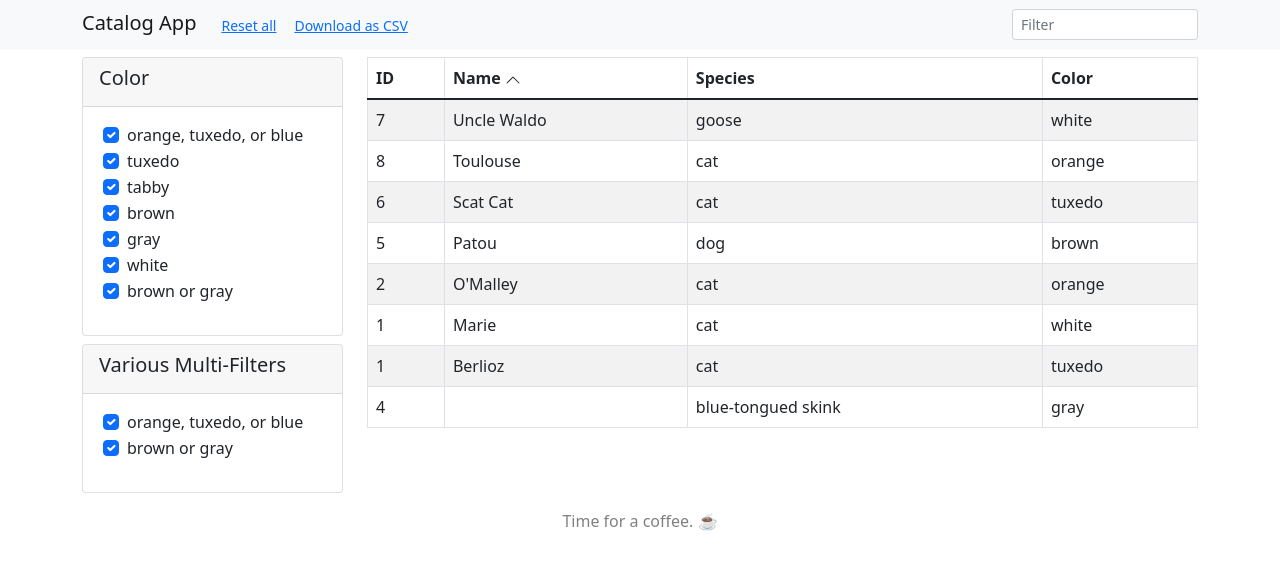
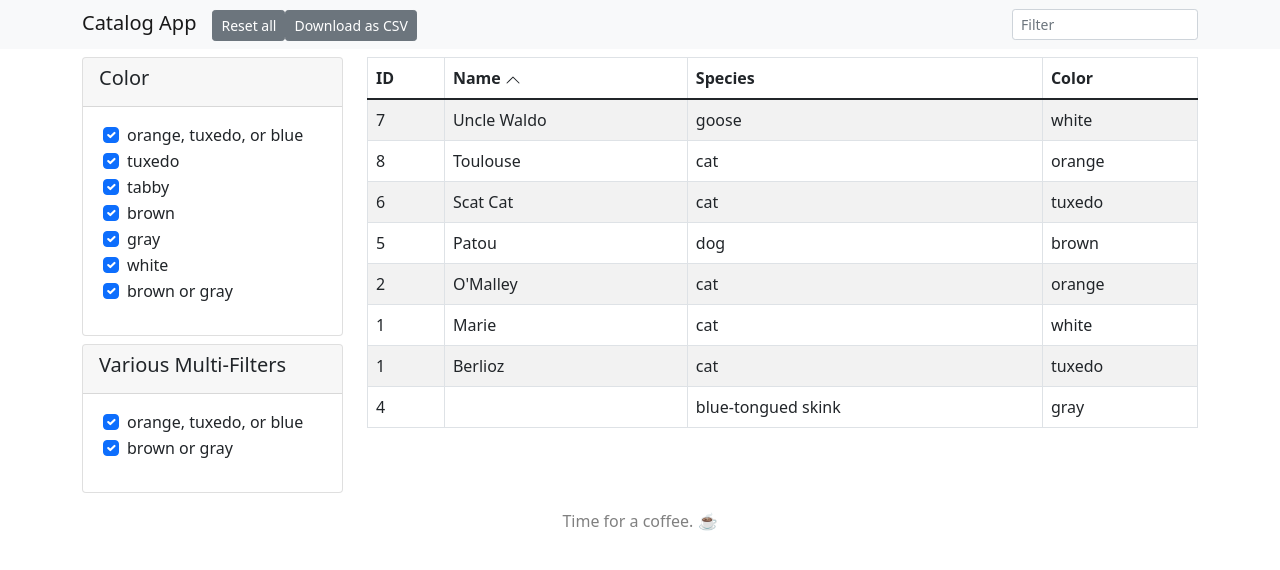
Before and after one commit to neapsix/catalog-app, a React (Create React App) app: page / in a window 1280 px wide. Shown: the top 570 px of the page. Built offline with nearby package versions, Linux system fonts and the light colour scheme.

Commit message:
Update button style

```diff
--- a/src/components/DownloadCSVButton.js
+++ b/src/components/DownloadCSVButton.js
@@ -1,7 +1,7 @@
 import 'bootstrap/dist/css/bootstrap.min.css'
-import React from "react"
-import { Button } from "react-bootstrap"
-import { CSVLink } from "react-csv"
+import React from 'react'
+import { Button } from 'react-bootstrap'
+import { CSVLink } from 'react-csv'
 
 class DownloadCSVButton extends React.Component {
     constructor(props) {
@@ -21,7 +21,11 @@ class DownloadCSVButton extends React.Component {
     render() {
         return (
             <>
-                <Button variant="link" size="sm" onClick={this.handleClick}>
+                <Button
+                    variant="secondary"
+                    size="sm"
+                    onClick={this.handleClick}
+                >
                     Download as CSV
                 </Button>
                 <CSVLink
@@ -36,4 +40,4 @@ class DownloadCSVButton extends React.Component {
     }
 }
 
-export default DownloadCSVButton;
+export default DownloadCSVButton
--- a/src/components/Header.js
+++ b/src/components/Header.js
@@ -13,9 +13,13 @@ class Header extends React.Component {
                     <Container>
                         <Col xs={12} lg={8} xl={10}>
                             <Navbar.Brand>Catalog App</Navbar.Brand>
-                            <Button variant="link" size="sm" onClick={this.props.handleResetAll}>
-                                Reset all
-                            </Button>
+                                <Button
+                                    variant="secondary"
+                                    size="sm"
+                                    onClick={this.props.handleResetAll}
+                                >
+                                    Reset all
+                                </Button>
                             <DownloadCSVButton
                                 filename={this.props.downloadFilename}
                                 data={this.props.downloadData}
```
